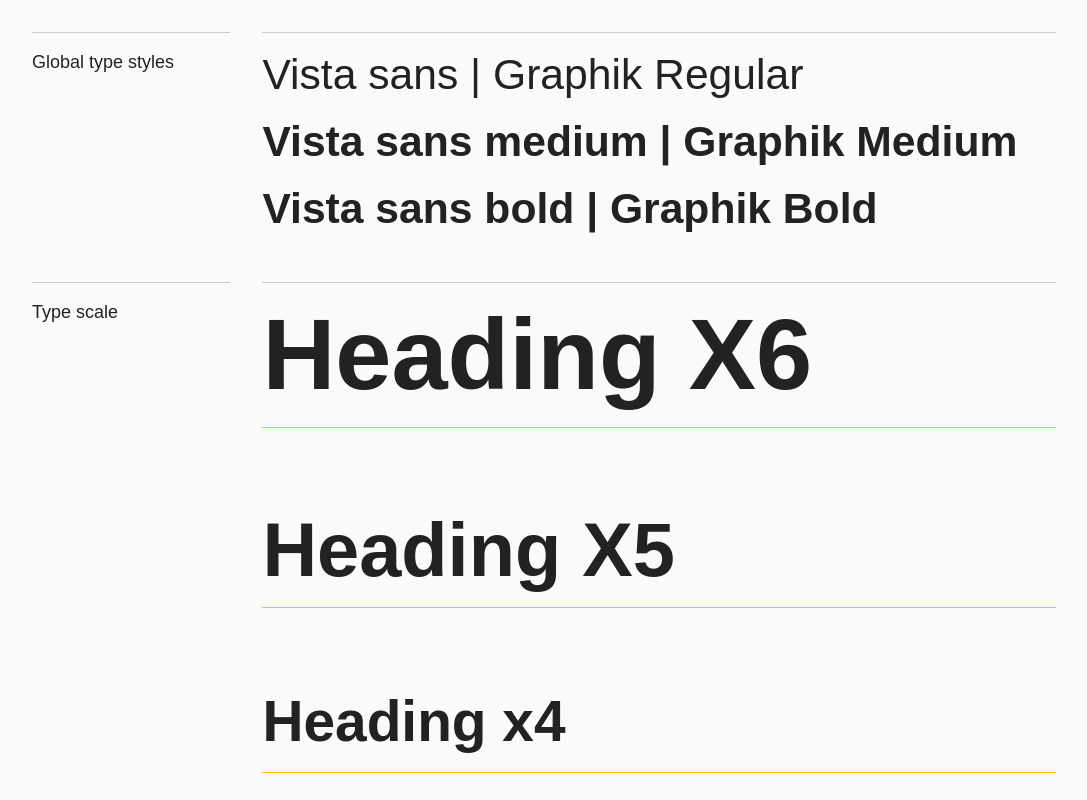
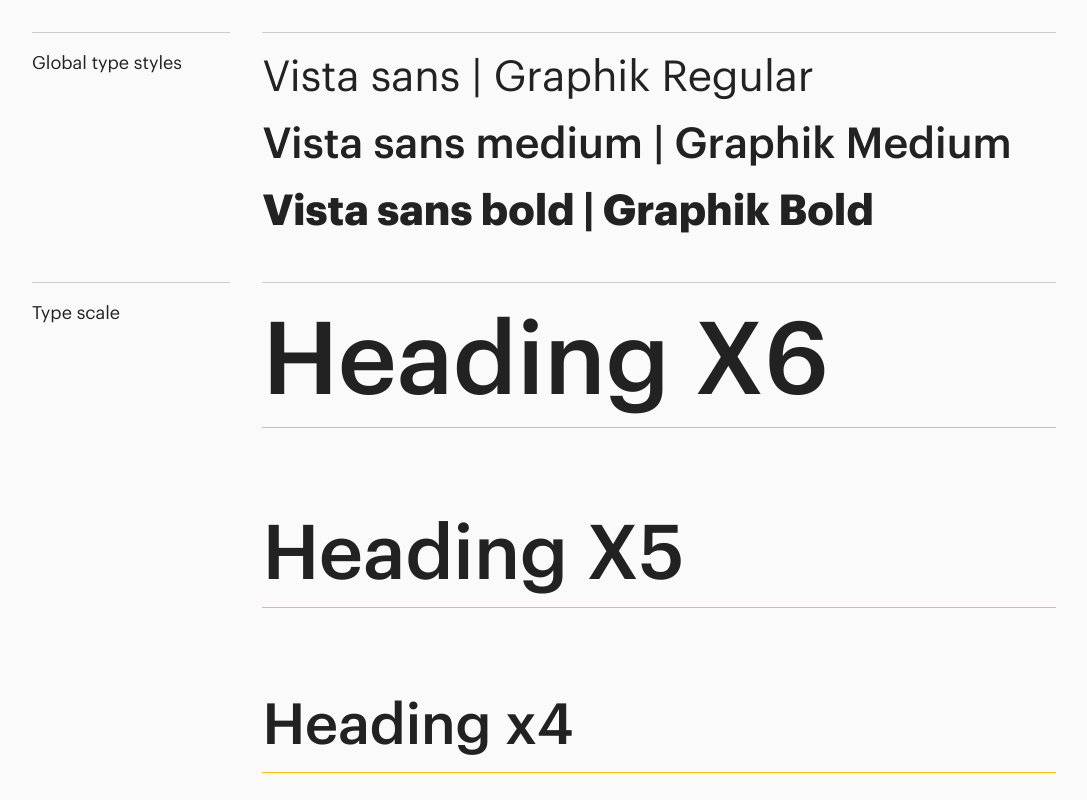
Before and after one commit to sharksandrobots/swan-test, a website: page visual-design/typography.html in a window 1280 px wide. Shown: the top 800 px of the page, without its empty margins (96-1183 px from the left). Drawn offline with nearby package versions, Linux system fonts and the light colour scheme; files that its build step writes are made by us from their sources; the site is published under a folder, as on GitHub Pages, so addresses that start at the root find nothing; files whose address does not match are found by name.

Commit message:
Update _fonts.scss

```diff
--- a/scss/_fonts.scss
+++ b/scss/_fonts.scss
@@ -7,16 +7,16 @@
 
     @font-face {
   font-family: "Graphik Bold";
-  src: url("/fonts/Graphik-Bold-Web.woff2") format("woff2"), url("/fonts/Graphik-Bold-Web.woff") format("woff"); font-weight: $bold;
+  src: url("fonts/Graphik-Bold-Web.woff2") format("woff2"), url("fonts/Graphik-Bold-Web.woff") format("woff"); font-weight: $bold;
   font-style: normal;}
 
 
   	@font-face {
   font-family: "Graphik Medium";
-  src: url("/fonts/Graphik-Medium-Web.woff2") format("woff2"), url("/fonts/Graphik-Medium-Web.woff2") format("woff"); font-weight: $medium;
+  src: url("fonts/Graphik-Medium-Web.woff2") format("woff2"), url("fonts/Graphik-Medium-Web.woff2") format("woff"); font-weight: $medium;
   font-style: normal;}
 
   @font-face {
     font-family: "Graphik Regular";
-    src: url("/fonts/Graphik-Regular-Web.woff2") format("woff2"), url("/fonts/Graphik-Regular-Web.woff2") format("woff"); font-weight: $normal;
+    src: url("fonts/Graphik-Regular-Web.woff2") format("woff2"), url("fonts/Graphik-Regular-Web.woff2") format("woff"); font-weight: $normal;
     font-style: normal;}
```
